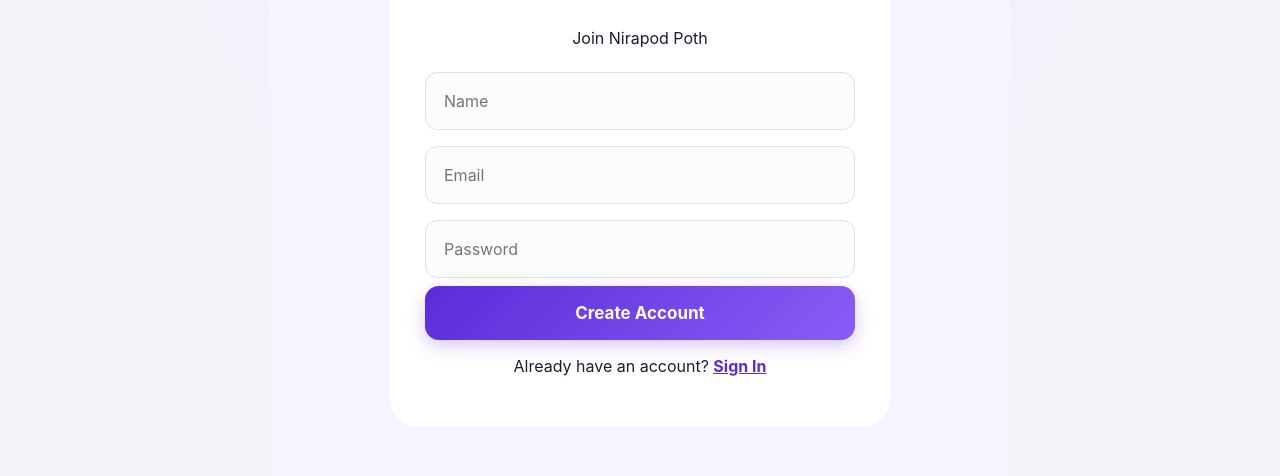
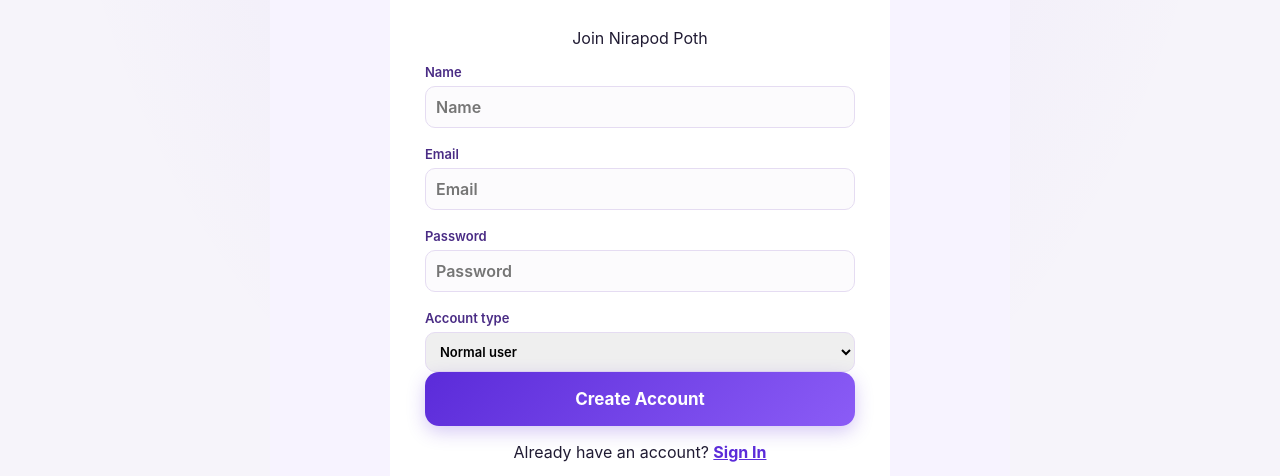
Before and after one commit to Siafoodie/Nirapod-Poth, a React (Vite) app in the folder frontend/: page /register in a window 1280 px wide. Shown: the part 363-839 px from the top of the page. Built offline with nearby package versions, Linux system fonts and the light colour scheme; no server answers.

Commit message:
(frontend): police registration form with rank, unit, BP ID and ID card

```diff
--- a/frontend/src/pages/Auth.jsx
+++ b/frontend/src/pages/Auth.jsx
@@ -1,4 +1,3 @@
-
 import React, { useState } from "react";
 import { useNavigate, Link } from "react-router-dom";
 import { api } from "../api";
@@ -14,74 +13,141 @@
     password: "",
   });
 
+  const [role, setRole] = useState("user");
+  const [policeRank, setPoliceRank] = useState("");
+  const [policeUnit, setPoliceUnit] = useState("");
+  const [policeId, setPoliceId] = useState("");
+  const [idCardFile, setIdCardFile] = useState(null);
+
   const [error, setError] = useState("");
+  const [info, setInfo] = useState("");
   const [submitting, setSubmitting] = useState(false);
 
   const handleSubmit = async (event) => {
     event.preventDefault();
-
     if (submitting) return;
 
     setError("");
+    setInfo("");
     setSubmitting(true);
 
     try {
+      if (register && role === "police") {
+        if (!policeRank) {
+          throw new Error("Please select your police rank / designation.");
+        }
+        if (!policeUnit.trim()) {
+          throw new Error("Current unit / police station is required.");
+        }
+        if (!policeId.trim()) {
+          throw new Error("Official BP ID number is required.");
+        }
+        if (!idCardFile) {
+          throw new Error("Please upload a scanned copy of your police ID card.");
+        }
+        if (!formData.email.trim().toLowerCase().endsWith("@police.gov.bd")) {
+          throw new Error(
+            "Police accounts must use an official @police.gov.bd email."
+          );
+        }
+      }
+
+      let data;
+
+      if (register && role === "police") {
+        // multipart — required for ID card image
+        const fd = new FormData();
+        fd.append("name", formData.name.trim());
+        fd.append("email", formData.email.trim());
+        fd.append("password", formData.password);
+        fd.append("role", "police");
+        fd.append("policeRank", policeRank);
+        fd.append("policeUnit", policeUnit.trim());
+        fd.append("policeId", policeId.trim());
+        fd.append("policeIdCard", idCardFile);
+
+        data = await api("/auth/register", {
+          method: "POST",
+          body: fd,
+        });
+      } else {
         const payload = register
           ? {
               name: formData.name.trim(),
               email: formData.email.trim(),
               password: formData.password,
+              role: "user",
             }
           : {
               email: formData.email.trim(),
               password: formData.password,
             };
 
-      const data = await api(
-        register ? "/auth/register" : "/auth/login",
-        {
+        data = await api(register ? "/auth/register" : "/auth/login", {
           method: "POST",
           body: JSON.stringify(payload),
+        });
       }
+
+      // Police pending verification — no token
+      if (register && (data.requiresVerification || !data.token)) {
+        setInfo(
+          data.message ||
+            "Registration submitted. Admin will verify your police ID before you can sign in."
         );
+        setFormData({ name: "", email: "", password: "" });
+        setRole("user");
+        setPoliceRank("");
+        setPoliceUnit("");
+        setPoliceId("");
+        setIdCardFile(null);
+        return;
+      }
 
       if (!data.token || !data.user) {
-        throw new Error(
-          "Invalid authentication response."
-        );
+        throw new Error("Invalid authentication response.");
       }
 
-      // Save authentication token
       localStorage.setItem("token", data.token);
-
-      // Save user information including role
       saveUser(data.user);
 
-      // Clear password
-      setFormData({
-        name: "",
-        email: "",
-        password: "",
+      setFormData({ name: "", email: "", password: "" });
+      setRole("user");
+      setPoliceRank("");
+      setPoliceUnit("");
+      setPoliceId("");
+      setIdCardFile(null);
+
+      const userRole = String(data.user.role || "")
+        .trim()
+        .toLowerCase();
+
+      navigate(userRole === "admin" ? "/admin/reports" : "/home", {
+        replace: true,
       });
-
-      // Detect role from server response
-      const isAdmin =
-        String(data.user.role || "")
-          .trim()
-          .toLowerCase() === "admin";
-
-      // Redirect based on role
-      navigate(
-        isAdmin ? "/admin/reports" : "/home",
-        { replace: true }
-      );
     } catch (err) {
-      setError(
-        err.message || "Authentication failed."
-      );
+      setError(err.message || "Authentication failed.");
     } finally {
       setSubmitting(false);
     }
+  };
+
+  const fieldStyle = {
+    width: "100%",
+    padding: 10,
+    marginTop: 6,
+    borderRadius: 10,
+    border: "1px solid #e5dcf2",
+    boxSizing: "border-box",
+  };
+
+  const labelStyle = {
+    display: "block",
+    textAlign: "left",
+    fontSize: 13,
+    fontWeight: 600,
+    marginTop: 10,
+    color: "#4a2c85",
   };
 
   return (
@@ -93,47 +159,57 @@
           className="auth-logo"
         />
 
-        <h1>
-          {register
-            ? "Create Account"
-            : "Welcome Back"}
-        </h1>
-
+        <h1>{register ? "Create Account" : "Welcome Back"}</h1>
         <p>
-          {register
-            ? "Join Nirapod Poth"
-            : "Sign in to continue safely"}
+          {register ? "Join Nirapod Poth" : "Sign in to continue safely"}
         </p>
 
         <form onSubmit={handleSubmit}>
           {register && (
+            <label style={labelStyle}>
+              {role === "police" ? "Full name" : "Name"}
               <input
                 type="text"
-              placeholder="Name"
+                placeholder={
+                  role === "police"
+                    ? "Full name as on police ID card"
+                    : "Name"
+                }
                 value={formData.name}
                 onChange={(e) =>
-                setFormData((prev) => ({
-                  ...prev,
-                  name: e.target.value,
-                }))
+                  setFormData((prev) => ({ ...prev, name: e.target.value }))
                 }
                 required
+                style={fieldStyle}
               />
+            </label>
           )}
 
+          <label style={labelStyle}>
+            Email
             <input
               type="email"
               required
-            placeholder="Email"
+              placeholder={
+                register && role === "police"
+                  ? "name@police.gov.bd"
+                  : "Email"
+              }
               value={formData.email}
               onChange={(e) =>
-              setFormData((prev) => ({
-                ...prev,
-                email: e.target.value,
-              }))
+                setFormData((prev) => ({ ...prev, email: e.target.value }))
               }
+              style={fieldStyle}
             />
+          </label>
+          {register && role === "police" && (
+            <small style={{ color: "#7e6c9c", fontSize: 11 }}>
+              Official @police.gov.bd email required. Gmail/Yahoo not allowed.
+            </small>
+          )}
 
+          <label style={labelStyle}>
+            Password
             <input
               type="password"
               required
@@ -141,23 +217,120 @@
               placeholder="Password"
               value={formData.password}
               onChange={(e) =>
-              setFormData((prev) => ({
-                ...prev,
-                password: e.target.value,
-              }))
+                setFormData((prev) => ({ ...prev, password: e.target.value }))
               }
+              style={fieldStyle}
             />
+          </label>
 
-          {error && (
-            <div className="error">
-              {error}
+          {register && (
+            <>
+              <label style={labelStyle}>
+                Account type
+                <select
+                  value={role}
+                  onChange={(e) => {
+                    setRole(e.target.value);
+                    if (e.target.value !== "police") {
+                      setPoliceRank("");
+                      setPoliceUnit("");
+                      setPoliceId("");
+                      setIdCardFile(null);
+                    }
+                  }}
+                  style={fieldStyle}
+                >
+                  <option value="user">Normal user</option>
+                  <option value="police">Police</option>
+                </select>
+              </label>
+
+              {role === "police" && (
+                <>
+                  <label style={labelStyle}>
+                    Rank / Position
+                    <select
+                      value={policeRank}
+                      onChange={(e) => setPoliceRank(e.target.value)}
+                      required
+                      style={fieldStyle}
+                    >
+                      <option value="">Select rank</option>
+                      <option value="constable">Constable</option>
+                      <option value="nayek">Nayek</option>
+                      <option value="assistant_sub_inspector">
+                        Assistant Sub-Inspector (ASI)
+                      </option>
+                      <option value="sub_inspector">Sub-Inspector (SI)</option>
+                      <option value="inspector">Inspector</option>
+                      <option value="asp">ASP</option>
+                      <option value="other">Other</option>
+                    </select>
+                  </label>
+
+                  <label style={labelStyle}>
+                    Current unit / Police station
+                    <input
+                      type="text"
+                      value={policeUnit}
+                      onChange={(e) => setPoliceUnit(e.target.value)}
+                      required
+                      placeholder="e.g. Mirpur Model Thana, DMP"
+                      style={fieldStyle}
+                    />
+                  </label>
+
+                  <label style={labelStyle}>
+                    Official BP ID number
+                    <input
+                      type="text"
+                      value={policeId}
+                      onChange={(e) => setPoliceId(e.target.value)}
+                      required
+                      placeholder="Official BP ID / badge number"
+                      style={fieldStyle}
+                    />
+                  </label>
+
+                  <label style={labelStyle}>
+                    Police ID card photo
+                    <input
+                      type="file"
+                      accept="image/*"
+                      required
+                      onChange={(e) =>
+                        setIdCardFile(e.target.files?.[0] || null)
+                      }
+                      style={{ ...fieldStyle, padding: 8 }}
+                    />
+                  </label>
+                  <small style={{ color: "#7e6c9c", fontSize: 11 }}>
+                    Upload a clear scan/photo of your official Bangladesh Police
+                    ID card (max 5MB).
+                  </small>
+                </>
+              )}
+            </>
+          )}
+
+          {error && <div className="error">{error}</div>}
+          {info && (
+            <div
+              style={{
+                marginTop: 12,
+                padding: 12,
+                borderRadius: 10,
+                background: "#f5f3ff",
+                color: "#5b2bd9",
+                fontSize: 13,
+                fontWeight: 600,
+              }}
+            >
+              {info}
             </div>
           )}
 
-          <Button
-            type="submit"
-            disabled={submitting}
-          >
+          <Button type="submit" disabled={submitting}>
             {submitting
               ? "Please wait..."
               : register
@@ -167,16 +340,9 @@
         </form>
 
         <p className="authswitch">
-          {register
-            ? "Already have an account? "
-            : "New here? "}
-
-          <Link
-            to={register ? "/login" : "/register"}
-          >
-            {register
-              ? "Sign In"
-              : "Create Account"}
+          {register ? "Already have an account? " : "New here? "}
+          <Link to={register ? "/login" : "/register"}>
+            {register ? "Sign In" : "Create Account"}
           </Link>
         </p>
       </div>
```
Lines whose indentation alone changed are shown as unchanged.
